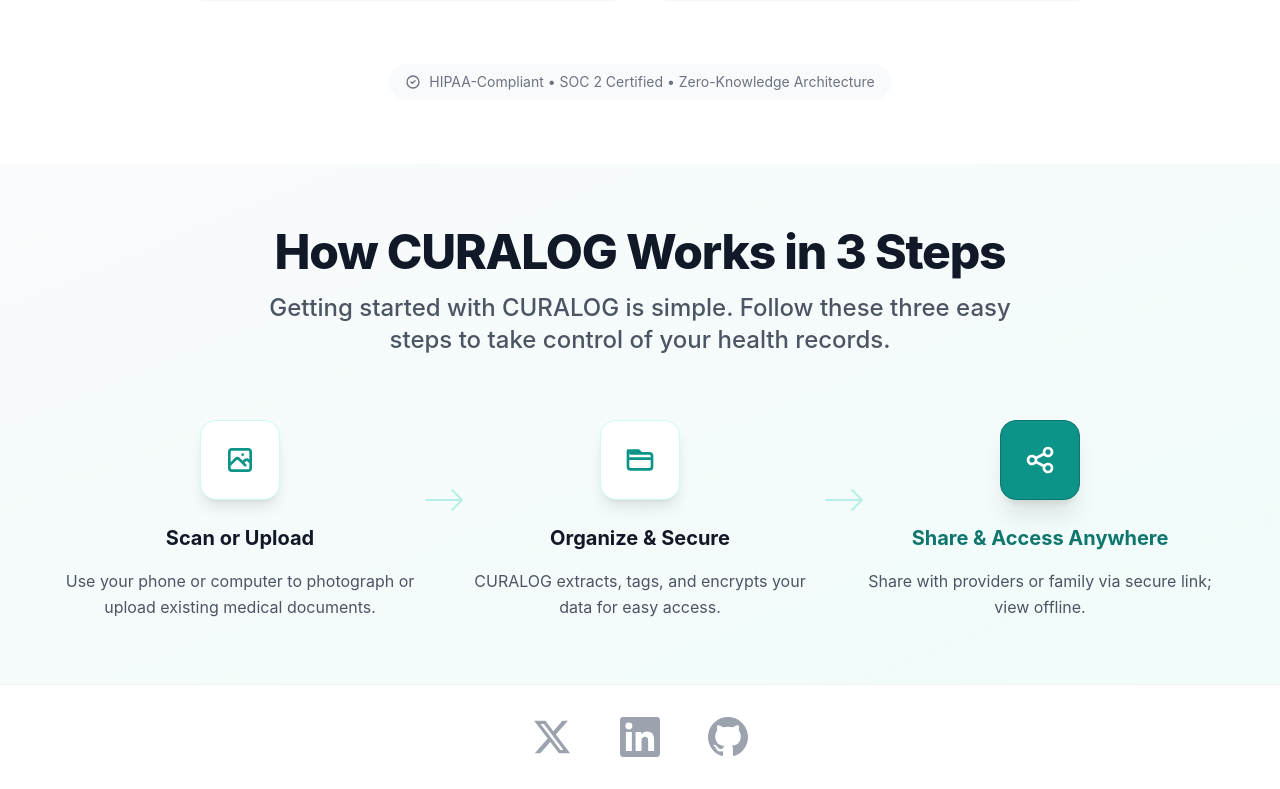
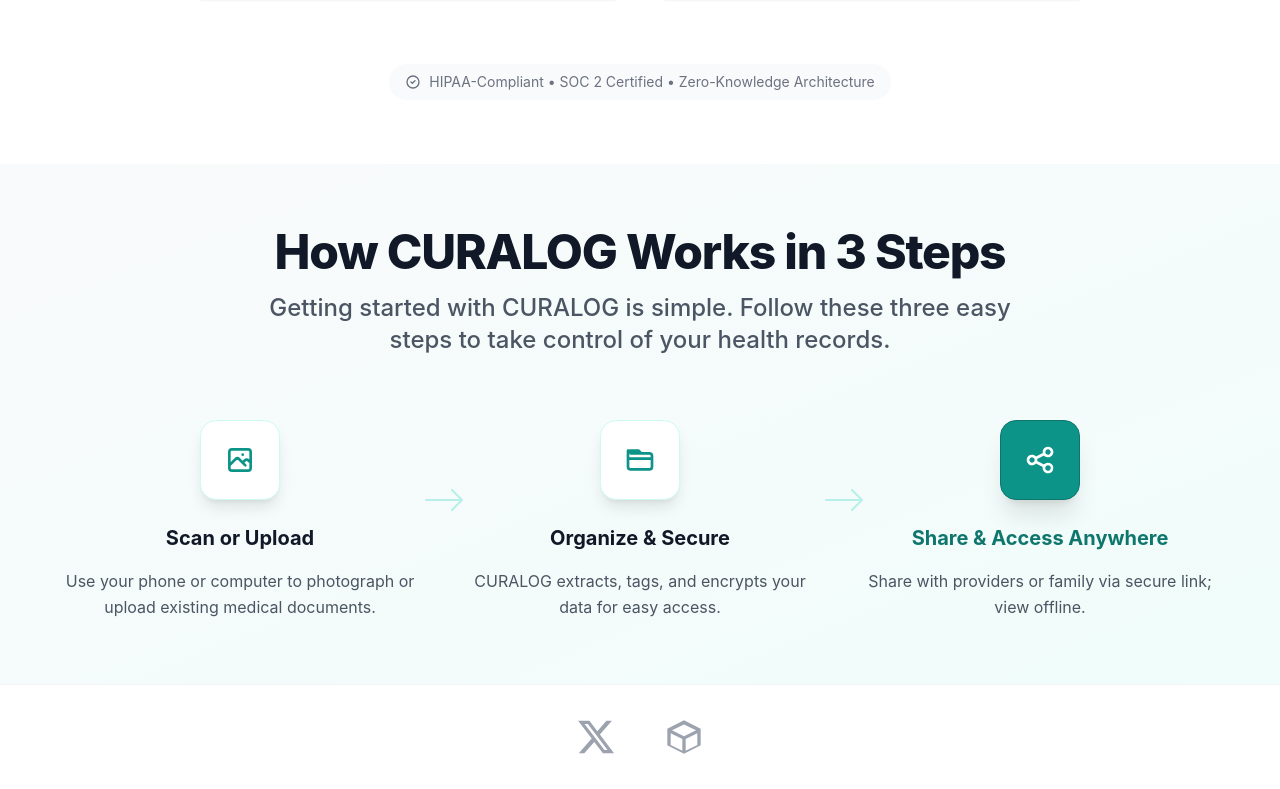
Before and after one commit to adhirajsen97/laknorLandingPage, a Next.js app: page / in a window 1280 px wide. Shown: the part 3840-4629 px from the top of the page. Built offline with nearby package versions, Linux system fonts and the light colour scheme; no server answers.

Commit message:
cleanup + socials

```diff
--- a/components/Footer.jsx
+++ b/components/Footer.jsx
@@ -158,20 +158,11 @@
       )
     },
     {
-      name: 'LinkedIn',
-      href: 'https://linkedin.com/company/curalog',
+      name: 'Perplexity',
+      href: 'https://www.perplexity.ai/page/beyond-the-clipboard-the-unive-gPlJ7jlYSvSYwjiTwIcIBQ',
       icon: (
         <svg className="w-6 h-6" fill="currentColor" viewBox="0 0 24 24">
-          <path d="M20.447 20.452h-3.554v-5.569c0-1.328-.027-3.037-1.852-3.037-1.853 0-2.136 1.445-2.136 2.939v5.667H9.351V9h3.414v1.561h.046c.477-.9 1.637-1.85 3.37-1.85 3.601 0 4.267 2.37 4.267 5.455v6.286zM5.337 7.433a2.062 2.062 0 01-2.063-2.065 2.064 2.064 0 112.063 2.065zm1.782 13.019H3.555V9h3.564v11.452zM22.225 0H1.771C.792 0 0 .774 0 1.729v20.542C0 23.227.792 24 1.771 24h20.451C23.2 24 24 23.227 24 22.271V1.729C24 .774 23.2 0 22.222 0h.003z"/>
-        </svg>
-      )
-    },
-    {
-      name: 'GitHub',
-      href: 'https://github.com/curalog',
-      icon: (
-        <svg className="w-6 h-6" fill="currentColor" viewBox="0 0 24 24">
-          <path d="M12 0c-6.626 0-12 5.373-12 12 0 5.302 3.438 9.8 8.207 11.387.599.111.793-.261.793-.577v-2.234c-3.338.726-4.033-1.416-4.033-1.416-.546-1.387-1.333-1.756-1.333-1.756-1.089-.745.083-.729.083-.729 1.205.084 1.839 1.237 1.839 1.237 1.07 1.834 2.807 1.304 3.492.997.107-.775.418-1.305.762-1.604-2.665-.305-5.467-1.334-5.467-5.931 0-1.311.469-2.381 1.236-3.221-.124-.303-.535-1.524.117-3.176 0 0 1.008-.322 3.301 1.23.957-.266 1.983-.399 3.003-.404 1.02.005 2.047.138 3.006.404 2.291-1.552 3.297-1.23 3.297-1.23.653 1.653.242 2.874.118 3.176.77.84 1.235 1.911 1.235 3.221 0 4.609-2.807 5.624-5.479 5.921.43.372.823 1.102.823 2.222v3.293c0 .319.192.694.801.576 4.765-1.589 8.199-6.086 8.199-11.386 0-6.627-5.373-12-12-12z"/>
+          <path d="M12 2L2 7v10l10 5 10-5V7l-10-5zm0 2.46L19.2 8 12 11.54 4.8 8 12 4.46zM4 9.69l7 3.5v7.12l-7-3.5V9.69zm16 0v7.12l-7 3.5v-7.12l7-3.5z"/>
         </svg>
       )
     }
@@ -344,6 +335,8 @@
               <a
                 key={social.name}
                 href={social.href}
+                target="_blank"
+                rel="noopener noreferrer"
                 className="btn social-hover-btn text-gray-400 hover:text-primary-600 transition-colors duration-200"
                 data-hover
                 aria-label={`Follow us on ${social.name}`}
```
